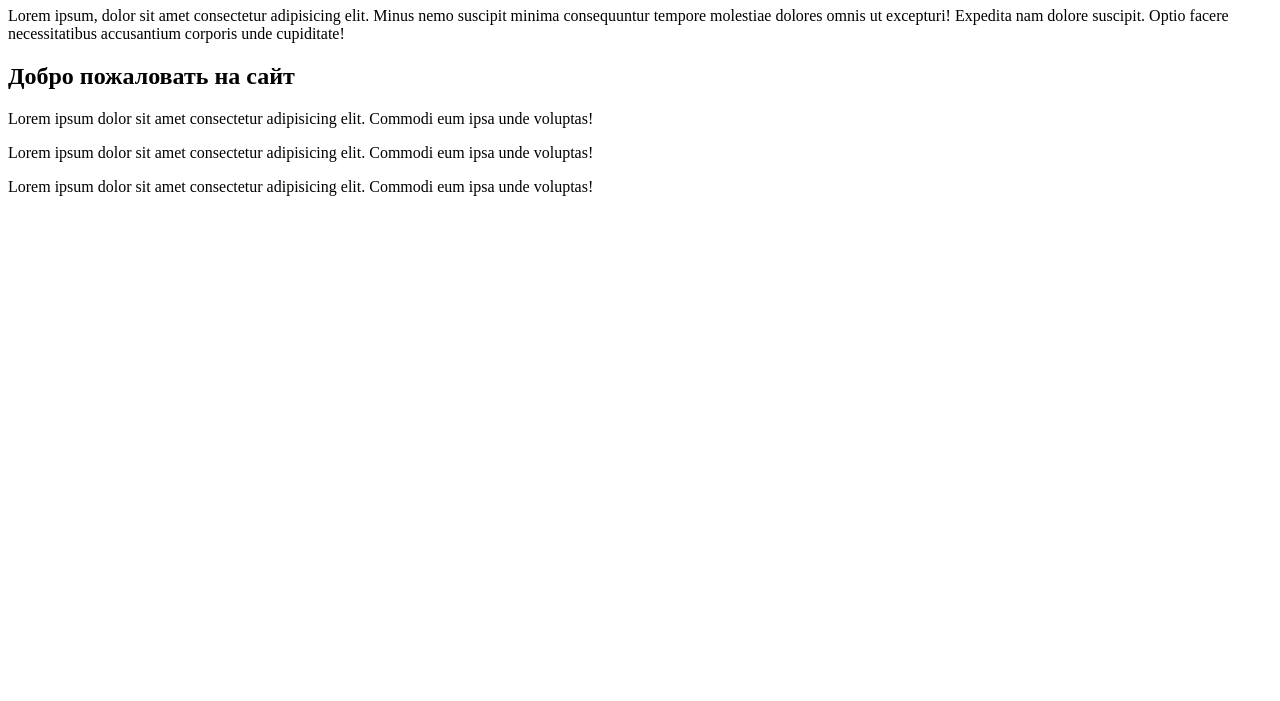
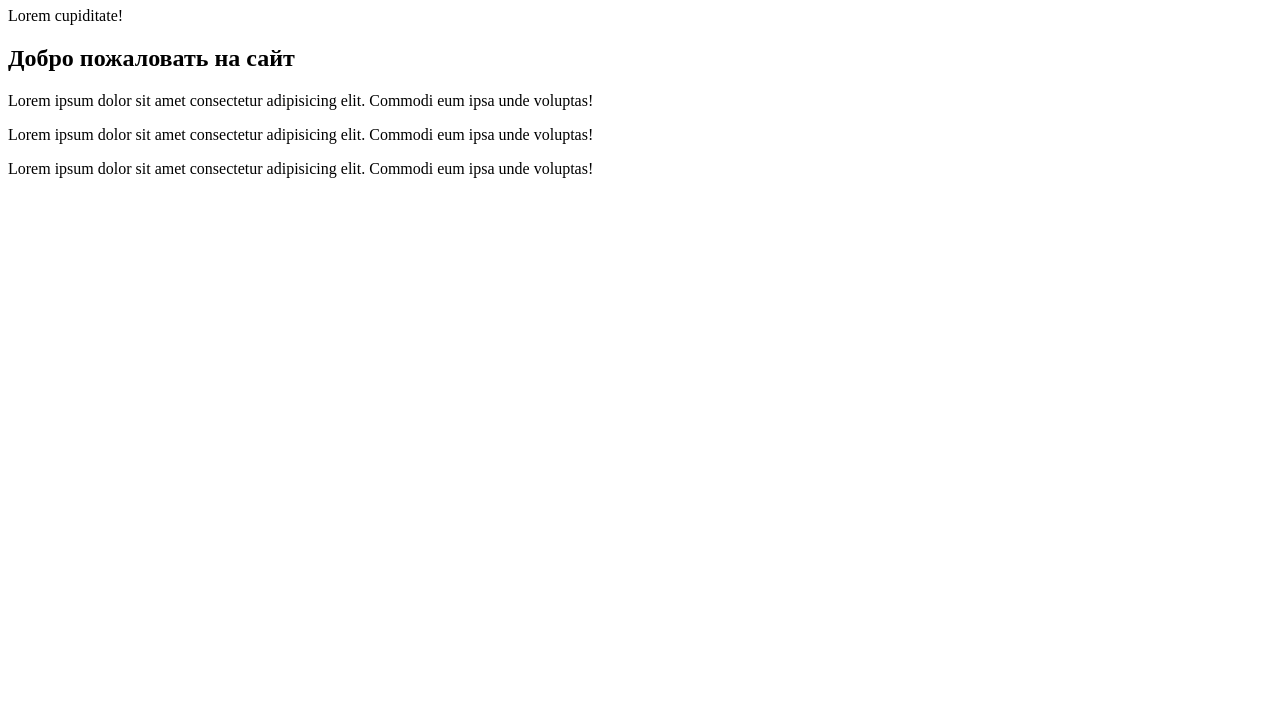
Before and after one commit to Egorik131/git_homework, a plain HTML site: page index.html in a window 1280 px wide. Shown: the part 99-800 px from the top of the page. Drawn offline with Linux system fonts and the light colour scheme.

Commit message:
add commit 5 text  hw2

```diff
--- a/index.html
+++ b/index.html
@@ -12,9 +12,7 @@
     <a href="./catalog/catalog.html">Каталог</a>
     <a href="./contacts/contacts.html">Контакты</a>
     <h1>Самая Главная страница</h1>
-    <p>Lorem ipsum, dolor sit amet consectetur adipisicing elit. Minus nemo suscipit minima consequuntur tempore
-        molestiae dolores omnis ut excepturi! Expedita nam dolore suscipit. Optio facere necessitatibus accusantium
-        corporis unde cupiditate!</p>
+    <p>Lorem cupiditate!</p>
     <h2>Добро пожаловать на сайт</h2>
     <p>Lorem ipsum dolor sit amet consectetur adipisicing elit. Commodi eum ipsa unde voluptas!</p>
     <p>Lorem ipsum dolor sit amet consectetur adipisicing elit. Commodi eum ipsa unde voluptas!</p>
```
